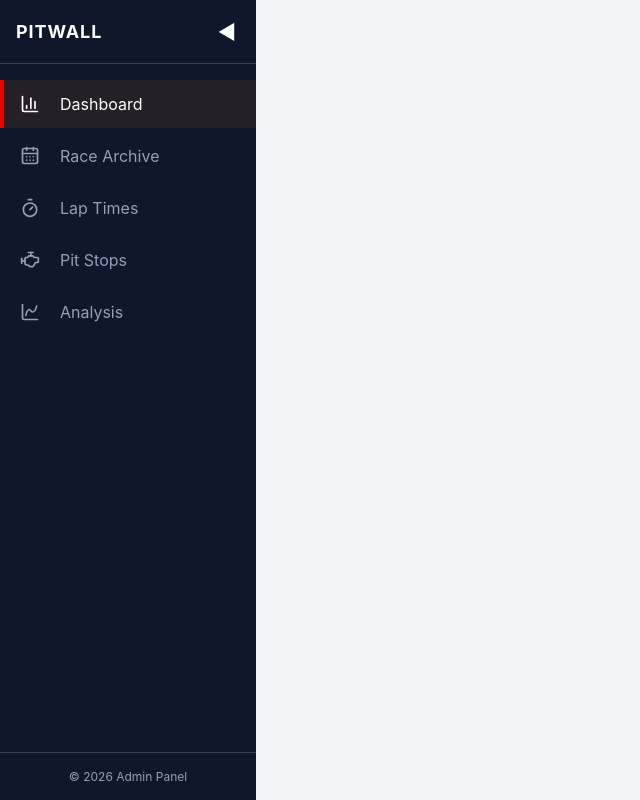
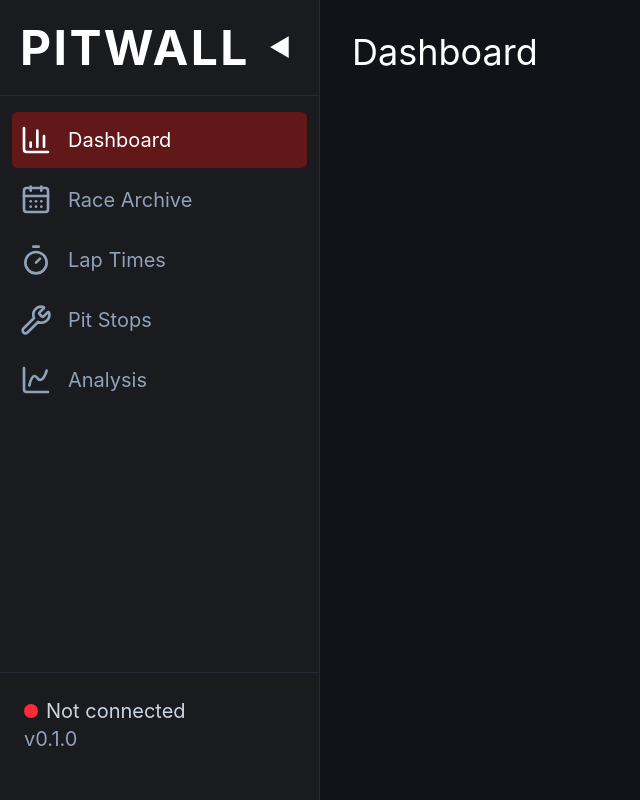
Before and after one commit to ldanielgg/pitwall, a React (Vite) app in the folder frontend/: page / in a window 1280 px wide. Shown: the whole page, without its empty margins (0-640 px from the left). Built offline with nearby package versions, Linux system fonts and the light colour scheme; no server answers.

Commit message:
feat: implement MainLayout, update Sidebar styling and add API status

```diff
--- a/frontend/src/App.tsx
+++ b/frontend/src/App.tsx
@@ -1,35 +1,7 @@
-import { useEffect, useState } from 'react'
-import Dashboard from './pages/Dashboard';
+import MainLayout from './components/layout/MainLayout';
 
-interface HealthResponse {
-  status: string
-  application: string
+function App() {
+  return <MainLayout />;
 }
 
-function App() {
-  const [health, setHealth] = useState<HealthResponse | null>(null)
-  const [error, setError] = useState<string | null>(null)
-
-  useEffect(() => {
-    fetch('http://127.0.0.1:8000/api/health')
-      .then((response) => {
-        if (!response.ok) {
-          throw new Error('Backend request failed')
-        }
-
-        return response.json()
-      })
-      .then((data: HealthResponse) => {
-        setHealth(data)
-      })
-      .catch((err: Error) => {
-        setError(err.message)
-      })
-  }, [])
-
-  return (
-    <Dashboard />
-  )
-}
-
-export default App
+export default App;
--- /dev/null
+++ b/frontend/src/components/layout/MainLayout.tsx
@@ -0,0 +1,11 @@
+import Sidebar from './Sidebar';
+import Dashboard from '../../pages/Dashboard';
+
+export default function MainLayout() {
+  return (
+    <div className="flex min-h-screen">
+      <Sidebar />
+      <Dashboard />
+    </div>
+  );
+}
--- a/frontend/src/components/layout/Sidebar.tsx
+++ b/frontend/src/components/layout/Sidebar.tsx
@@ -1,31 +1,51 @@
-import React, { useState } from 'react';
-import { ChartColumn, CalendarDays, Timer, Engine, ChartSpline } from 'lucide-react'
+import React, { useState, useEffect } from 'react';
+import { ChartColumn, CalendarDays, Timer, Wrench, ChartSpline } from 'lucide-react'
+
+interface HealthResponse {
+  status: string
+  application: string
+}
 
 export default function Sidebar() {
   const [isOpen, setIsOpen] = useState(true);
   const [currentSection, setCurrentSection] = useState("Dashboard")
+  const [health, setHealth] = useState<HealthResponse | null>(null)
 
   const menuItems = [
-    { name: 'Dashboard', icon: <ChartColumn size={20} /> },
-    { name: 'Race Archive', icon: <CalendarDays size={20} /> },
-    { name: 'Lap Times', icon: <Timer size={20} /> },
-    { name: 'Pit Stops', icon: <Engine size={20} /> },
-    { name: 'Analysis', icon: <ChartSpline size={20} /> },
+    { name: 'Dashboard', icon: <ChartColumn size={32} /> },
+    { name: 'Race Archive', icon: <CalendarDays size={32} /> },
+    { name: 'Lap Times', icon: <Timer size={32} /> },
+    { name: 'Pit Stops', icon: <Wrench size={32} /> },
+    { name: 'Analysis', icon: <ChartSpline size={32} /> },
   ];
+
+  useEffect(() => {
+    fetch('http://127.0.0.1:8000/api/health')
+    .then((response) => {
+      if (!response.ok) {
+        throw new Error('Backend request failed')
+      }
+
+      return response.json()
+    })
+    .then((data: HealthResponse) => {
+      setHealth(data)
+    })
+  }, [])
 
   return (
     <div className="flex h-screen bg-gray-100">
       {/* Sidebar Container */}
       <aside
-        className={`bg-slate-900 text-white flex flex-col transition-all duration-300 ${isOpen ? 'w-64' : 'w-16'
+        className={`bg-[#191b1f] text-white flex flex-col transition-all duration-300 border-r border-[#252932] ${isOpen ? 'w-80' : 'w-18'
           }`}
       >
         {/* Header Section */}
-        <div className="p-4 flex items-center justify-between border-b border-slate-700 h-16">
-          {isOpen && <span className="font-bold text-lg tracking-wider">PITWALL</span>}
+        <div className="p-5 flex items-center justify-between border-b border-[#252932] h-24">
+          {isOpen && <span className="font-bold text-5xl tracking-wider">PITWALL</span>}
           <button
             onClick={() => setIsOpen(!isOpen)}
-            className="p-1 rounded hover:bg-slate-800 text-xl focus:outline-none"
+            className="p-2 rounded hover:bg-slate-800 text-2xl focus:outline-none"
             aria-label="Toggle Sidebar"
           >
             {isOpen ? '◀' : '▶'}
@@ -39,14 +59,14 @@ export default function Sidebar() {
               key={index}
               href={`#${item.name.toLowerCase()}`}
               onClick={() => setCurrentSection(item.name)}
-              className={`flex items-center px-4 py-3 transition-colors group ${item.name === currentSection
-                  ? `border-l-4 border-l-[#E10600] bg-[#252027] text-white`
-                  : `border-l-4 border-l-transparent text-slate-400 hover:bg-slate-800`
+              className={`flex items-center mx-3 px-2 py-3 rounded-md transition-colors group ${item.name === currentSection
+                  ? `bg-[#621718] text-white`
+                  : `text-slate-400 hover:bg-[#382021]`
                 }`}
             >
               <span className="text-xl min-w-[24px]">{item.icon}</span>
               <span
-                className={`ml-4 transition-opacity duration-200 whitespace-nowrap ${isOpen
+                className={`ml-4 transition-opacity duration-200 whitespace-nowrap text-xl ${isOpen
                     ? 'opacity-100 visible'
                     : 'opacity-0 invisible w-0'
                   }`}
@@ -58,8 +78,23 @@ export default function Sidebar() {
         </nav>
 
         {/* Footer Section */}
-        <div className="p-4 border-t border-slate-700 text-xs text-slate-400 text-center h-12 flex items-center justify-center">
-          {isOpen ? '© 2026 Admin Panel' : 'V'}
+        <div className="p-6 border-t border-[#252932] text-xl text-slate-400 text-center h-32 flex flex-col items-start">
+          {isOpen ? (
+            <span className="flex flex-row items-center gap-2 text-slate-300">
+              {health ? (
+                <>
+                  <span className="size-3.5 rounded-full bg-green-500 shrink-0"></span>
+                  <span>Connected</span>
+                </>
+              ) : (
+                <>
+                  <span className="size-3.5 rounded-full bg-red-500 shrink-0"></span>
+                  <span>Not connected</span>
+                </>
+              )}
+              </span>
+            ) : (<span></span>)}
+          <span>{isOpen ? 'v0.1.0' : ''}</span>
         </div>
       </aside>
     </div>
--- a/frontend/src/pages/Dashboard.tsx
+++ b/frontend/src/pages/Dashboard.tsx
@@ -1,9 +1,8 @@
-import Sidebar from '../components/layout/Sidebar';
+export default function Dashboard() {
+    return (
+        <main className="flex-1 min-h-screen bg-[#111318] text-white p-8">
+            <h1 className="text-4xl">Dashboard</h1>
+        </main>
 
-export default function Dashboard() {
-  return (
-    <div>
-      <Sidebar />
-    </div>
-  );
+    )
 }
```
Also changed, not shown: 1 other file (tests, documents, lock files or other folders).
